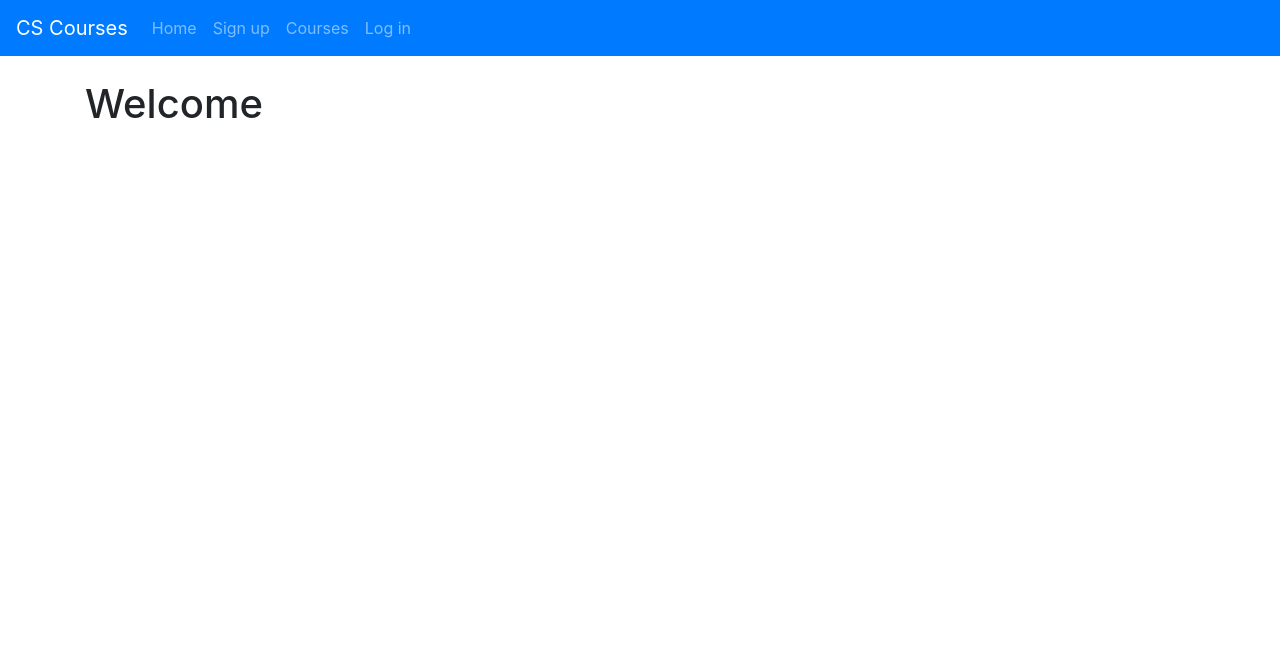
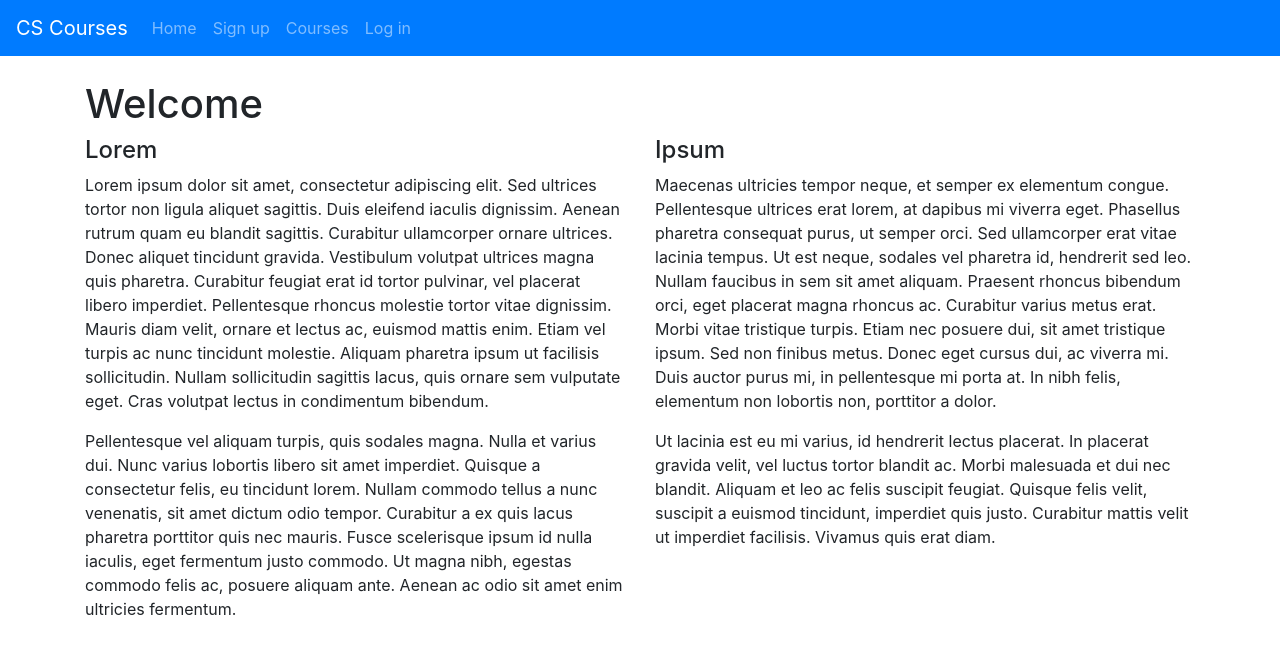
Before and after one commit to UCLComputerScience/comp0034_flask_rest, a Flask app: page / in a window 1280 px wide. Shown: the top 654 px of the page. Run offline with Flask 2, Linux system fonts and the light colour scheme; some libraries are stand-ins or nearby versions.

Commit message:
dummy text for index

```diff
--- a/cscourses/templates/index.html
+++ b/cscourses/templates/index.html
@@ -5,4 +5,35 @@
 {# Add the content for this page #}
 {% block content %}
     <h1>Welcome {{ name }}</h1>
+    <div class="row">
+        <div class="col">
+            <h4>Lorem</h4>
+            <p>Lorem ipsum dolor sit amet, consectetur adipiscing elit. Sed ultrices tortor non ligula aliquet sagittis.
+                Duis eleifend iaculis dignissim. Aenean rutrum quam eu blandit sagittis. Curabitur ullamcorper ornare
+                ultrices. Donec aliquet tincidunt gravida. Vestibulum volutpat ultrices magna quis pharetra. Curabitur
+                feugiat erat id tortor pulvinar, vel placerat libero imperdiet. Pellentesque rhoncus molestie tortor
+                vitae dignissim. Mauris diam velit, ornare et lectus ac, euismod mattis enim. Etiam vel turpis ac nunc
+                tincidunt molestie. Aliquam pharetra ipsum ut facilisis sollicitudin. Nullam sollicitudin sagittis
+                lacus, quis ornare sem vulputate eget. Cras volutpat lectus in condimentum bibendum.</p>
+            </p>Pellentesque vel aliquam turpis, quis sodales magna. Nulla et varius dui. Nunc varius lobortis libero
+            sit amet imperdiet. Quisque a consectetur felis, eu tincidunt lorem. Nullam commodo tellus a nunc venenatis,
+            sit amet dictum odio tempor. Curabitur a ex quis lacus pharetra porttitor quis nec mauris. Fusce scelerisque
+            ipsum id nulla iaculis, eget fermentum justo commodo. Ut magna nibh, egestas commodo felis ac, posuere
+            aliquam ante. Aenean ac odio sit amet enim ultricies fermentum.</p>
+        </div>
+        <div class="col">
+            <h4>Ipsum</h4>
+            <p>Maecenas ultricies tempor neque, et semper ex elementum congue. Pellentesque ultrices erat lorem, at
+                dapibus mi viverra eget. Phasellus pharetra consequat purus, ut semper orci. Sed ullamcorper erat vitae
+                lacinia tempus. Ut est neque, sodales vel pharetra id, hendrerit sed leo. Nullam faucibus in sem sit
+                amet aliquam. Praesent rhoncus bibendum orci, eget placerat magna rhoncus ac. Curabitur varius metus
+                erat. Morbi vitae tristique turpis. Etiam nec posuere dui, sit amet tristique ipsum. Sed non finibus
+                metus. Donec eget cursus dui, ac viverra mi. Duis auctor purus mi, in pellentesque mi porta at. In nibh
+                felis, elementum non lobortis non, porttitor a dolor.</p>
+            <p>Ut lacinia est eu mi varius, id hendrerit lectus placerat. In placerat gravida velit, vel luctus tortor
+                blandit ac. Morbi malesuada et dui nec blandit. Aliquam et leo ac felis suscipit feugiat. Quisque felis
+                velit, suscipit a euismod tincidunt, imperdiet quis justo. Curabitur mattis velit ut imperdiet
+                facilisis. Vivamus quis erat diam.</p>
+        </div>
+    </div>
 {% endblock %}
```
